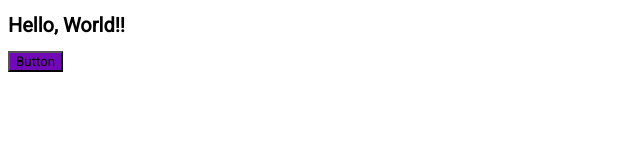
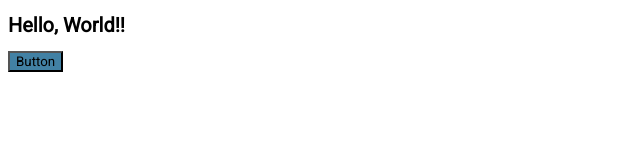
Before and after one commit to DevFirstVaga/portfolio-client, a React (Vite) app: page / in a window 1280 px wide. Shown: the top 160 px of the page, without its empty margins (0-640 px from the left). Built offline with nearby package versions, Linux system fonts and the light colour scheme.

Commit message:
fix: update color pallete

```diff
--- a/src/theme/theme.ts
+++ b/src/theme/theme.ts
@@ -1,10 +1,11 @@
 export const theme = {
   colors: {
-    black: "#1e1e1e",
-    white: "#e4e4e4",
-    primary: "#7209B7",
-    secondary: "#BF1A2F",
-    tertiary: "#018E42",
+    black: "#171717",
+    white: "#F4EBD9",
+    gray: "#72705B",
+    primary: "#4281A4",
+    secondary: "#985F99",
+    tertiary: "#031926",
   },
   fonts: {
     primary: "Roboto",
```
